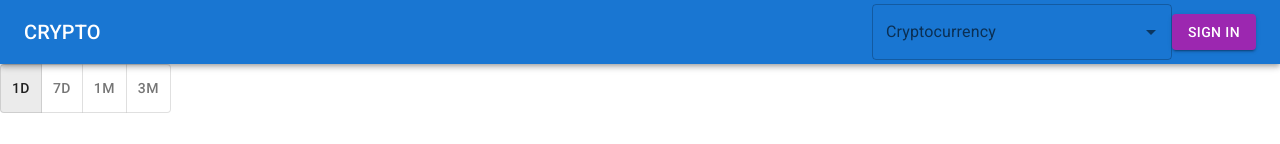
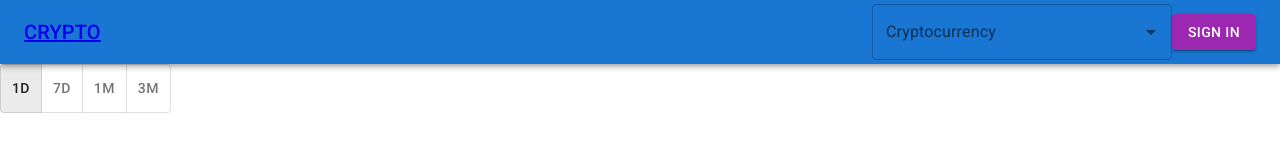
Before and after one commit to moshriguez/crypto-investment-platform, a React (Create React App) app in the folder frontend/: page / in a window 1280 px wide. Shown: the top 144 px of the page. Built offline with nearby package versions, Linux system fonts and the light colour scheme; no server answers.

Commit message:
add links to home and watch list

```diff
--- a/frontend/src/components/NavBar.tsx
+++ b/frontend/src/components/NavBar.tsx
@@ -112,7 +112,8 @@ const NavBar: React.FC<NavBarProps> = ({
           <Typography
             variant="h6"
             noWrap
-            component="div"
+            component={Link}
+            to="/"
             sx={{ mr: 2, display: { xs: "none", md: "flex" } }}
           >
             CRYPTO
@@ -149,7 +150,7 @@ const NavBar: React.FC<NavBarProps> = ({
             >
               {user ? (
                 <MenuItem onClick={handleCloseNavMenu}>
-                  <Typography textAlign="center">Watch List</Typography>
+                  <Typography component={Link} to="/watchlist" textAlign="center">Watch List</Typography>
                 </MenuItem>
               ) : null}
             </Menu>
@@ -157,7 +158,8 @@ const NavBar: React.FC<NavBarProps> = ({
           <Typography
             variant="h6"
             noWrap
-            component="div"
+            component={Link}
+            to="/"
             sx={{ flexGrow: 1, display: { xs: "flex", md: "none" } }}
           >
             CRYPTO
@@ -165,6 +167,8 @@ const NavBar: React.FC<NavBarProps> = ({
           <Box sx={{ flexGrow: 1, display: { xs: "none", md: "flex" } }}>
             {user ? (
               <Button
+                component={Link}
+                to="/watchlist"
                 onClick={handleCloseNavMenu}
                 sx={{ my: 2, color: "white", display: "block" }}
               >
```
